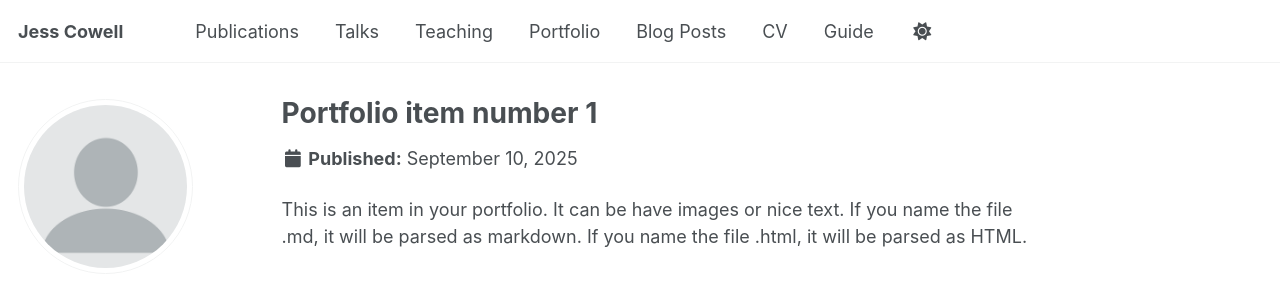
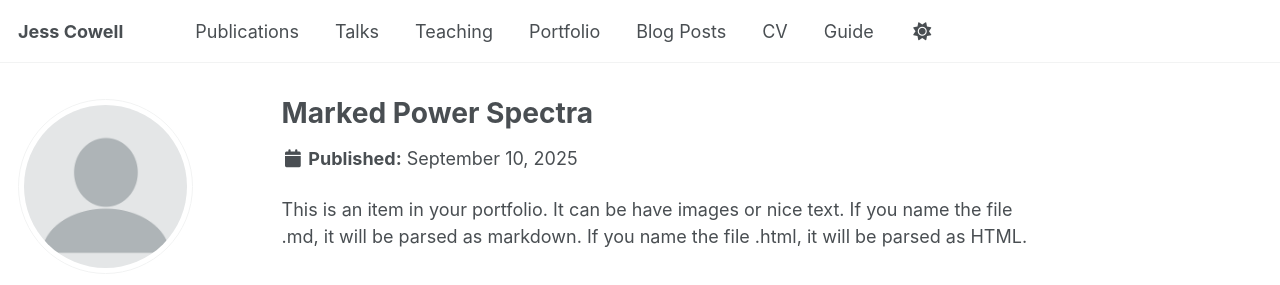
Before and after one commit to jess-cow/jess-cowell.github.io, a Jekyll site: the page built from _portfolio/portfolio-1.md, in a window 1280 px wide and 937 px high. Shown: the top 285 px of the window. Built offline with Jekyll 4.4.1, drawn with Linux system fonts in a browser that asks for light colours; some web fonts are replaced; a script that is not in the unit is left out.

Commit message:
Update portfolio-1.md

```diff
--- a/_portfolio/portfolio-1.md
+++ b/_portfolio/portfolio-1.md
@@ -1,5 +1,5 @@
 ---
-title: "Portfolio item number 1"
+title: "Marked Power Spectra"
 excerpt: "Short description of portfolio item number 1<br/><img src='/images/500x300.png'>"
 collection: portfolio
 ---
```
